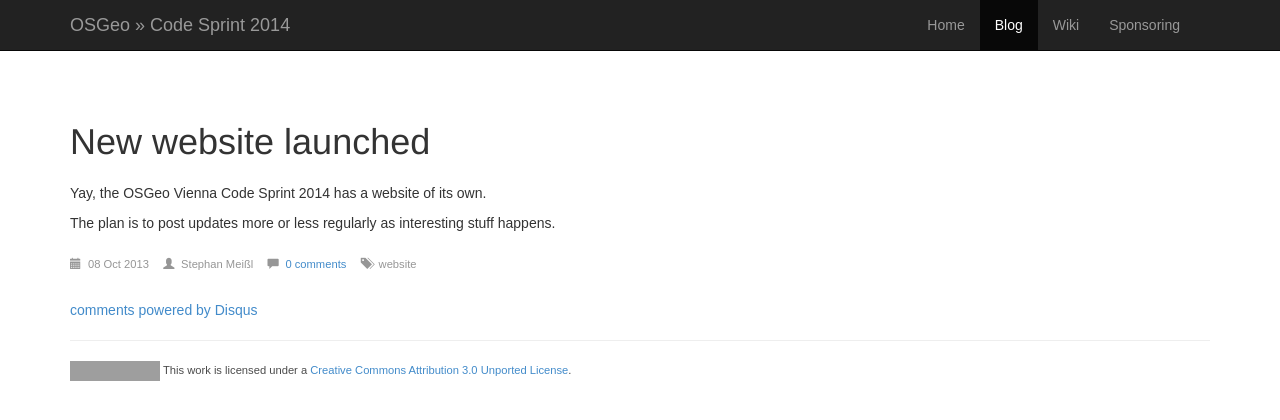
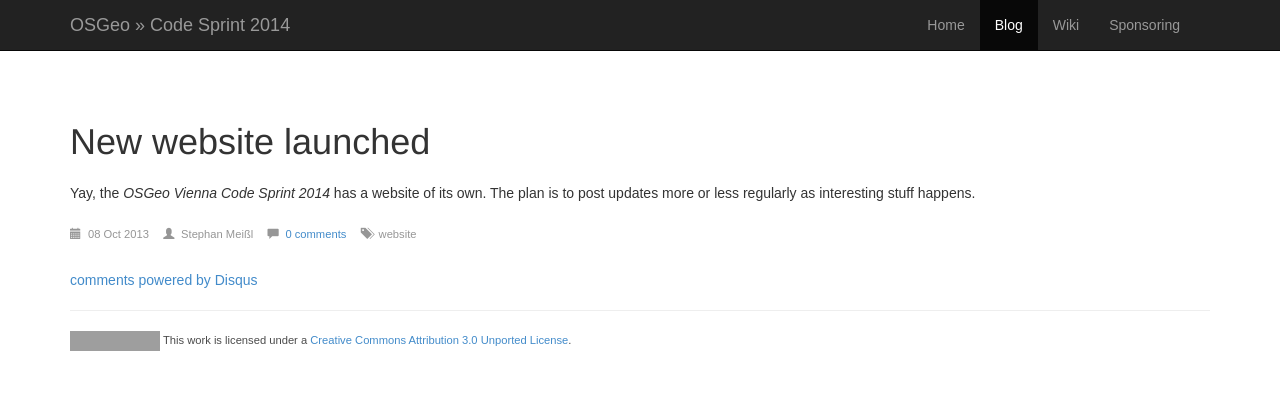
Before and after one commit to EOX-A/vienna_code_sprint_2014, a Jekyll site: the page built from _posts/2013-10-04-website.markdown, in a window 1280 px wide. Shown: the top 420 px of the page. Built offline with Jekyll 4.4.1, drawn with Linux system fonts in a browser that asks for light colours; some web fonts are replaced; Markdown is read by kramdown in place of the engine named in the settings; a script that is not in the unit is left out; comment, search, counter and statistics services are not loaded; grey boxes are pictures that could not be loaded.

Commit message:
Added icons to the blog headers, only print excerpt on the blog index page

```diff
--- a/_posts/2013-07-29-vienna.markdown
+++ b/_posts/2013-07-29-vienna.markdown
@@ -4,6 +4,7 @@ title:  OSGeo Code Sprint 2014 comes to Vienna
 date:   2013-07-29
 author: Stephan Meißl
 tags:   osgeo, code sprint, vienna
+icon:   road
 ---
 
 The final decision has been taken to hold the OSGeo Code Sprint 2014 in Vienna, Austria, Europe. Thanks Philadelphia for agreeing to hold the 2015 Code Sprint.
--- a/_posts/2013-10-04-website.markdown
+++ b/_posts/2013-10-04-website.markdown
@@ -6,6 +6,4 @@ author: Stephan Meißl
 tags:   website
 ---
 
-Yay, the OSGeo Vienna Code Sprint 2014 has a website of its own.
-
-The plan is to post updates more or less regularly as interesting stuff happens.
+Yay, the *OSGeo Vienna Code Sprint 2014* has a website of its own. The plan is to post updates more or less regularly as interesting stuff happens.
--- a/css/main.css
+++ b/css/main.css
@@ -32,6 +32,9 @@ footer {
 div.post h1 {
     margin-top: 2em;
 }
+div.post span.glyphicon {
+    margin-right: .6em;
+}
 div.post ul.meta {
     margin: 2em 0 0 0;
     padding: 0;
@@ -42,9 +45,6 @@ div.post ul.meta li {
     display: inline;
     margin: 0;
     padding-right: 1em;
-}
-div.post ul.meta span.glyphicon {
-    margin-right: .6em;
 }
 div.post #disqus_thread {
     margin-top: 2em;
```
Also changed, not shown: blog.html (+10 -2 lines).
